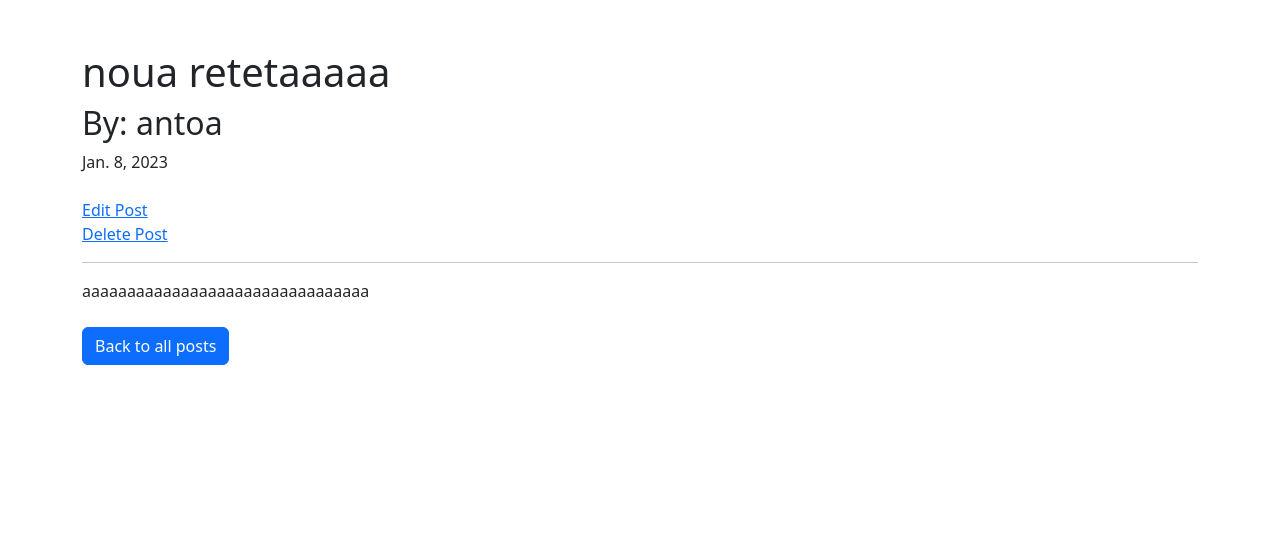
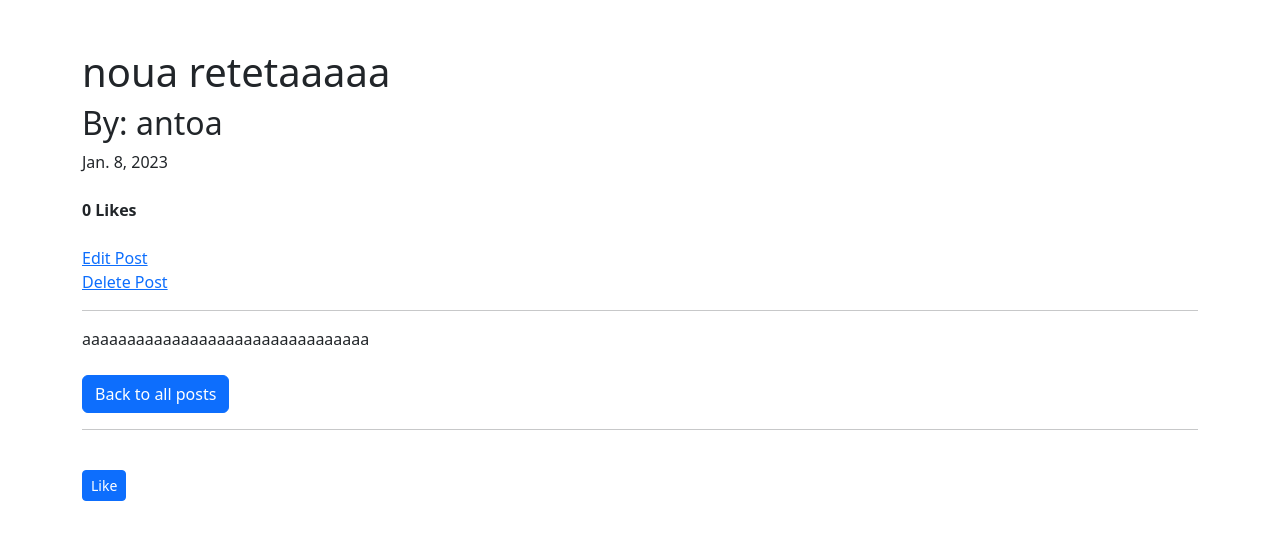
Before and after one commit to antoniaavadanei/Recipes_blog, a Django app: page /post/36 in a window 1280 px wide. Shown: the part 56-596 px from the top of the page. Run offline with Django 4.2, Linux system fonts and the light colour scheme; a user stored in the database is signed in; data comes from the database, SQL or seed files in the repository; both versions use the stored data as it was after the commit.

Commit message:
add like button

```diff
--- a/recipe_blog/core/models.py
+++ b/recipe_blog/core/models.py
@@ -22,7 +22,10 @@ class Post(models.Model):
     body = models.TextField()
     post_date = models.DateField(auto_now_add=True)
     category = models.CharField(max_length=255, default="Desert")
+    likes = models.ManyToManyField(User, related_name='blog_posts')
 
+    def total_likes(self):
+        return self.likes.count()
     def __str__(self):
         return self.title + ' | ' + str(self.author)
 
--- a/recipe_blog/core/templates/post_detail.html
+++ b/recipe_blog/core/templates/post_detail.html
@@ -6,6 +6,9 @@
 <h1> {{post.title}}</h1>
 <h2>By: {{post.author}} </h2>
 {{post.post_date}}
+<br>
+<br>
+<strong>{{post.total_likes}} Likes</strong>
 <br>
 <br>
 {% if user.is_authenticated %}
@@ -21,4 +24,15 @@
 <br>
 <a href="{% url 'home' %}" class="btn btn-primary" type="button"> Back to all posts</a>
 
+<br/>
+<hr>
+<br/>
+{% if user.is_authenticated %}
+<form action="{% url 'like_post' post.pk %}" method = "POST">
+    {% csrf_token %}
+    <button type="submit" , name="post_id" , value="{{post.id}}" , class="btn btn-primary btn-sm">Like</button>
+</form>
+{% endif %}
+
+
 {% endblock %}
--- a/recipe_blog/core/urls.py
+++ b/recipe_blog/core/urls.py
@@ -1,6 +1,7 @@
 from django.urls import path
 from . import views
-from .views import HomeView,PostDetailView, CreatePostView, UpdatePostView, DeletePostView, CreateCategoryView, CategoryView, CategoryListView, CategoryDetailView
+from .views import HomeView,PostDetailView, CreatePostView, UpdatePostView, DeletePostView, CreateCategoryView, CategoryView, \
+    CategoryListView, CategoryDetailView,LikeView
 
 urlpatterns = [
     # path('',views.home, name="home"),
@@ -13,4 +14,5 @@ urlpatterns = [
     path('category/<str:cats>/',CategoryView, name='category'),
     path('category-list/',CategoryListView, name='category-list'),
     path('category-detail/',CategoryDetailView.as_view(), name='category-detail'),
+    path('like/<int:pk>',LikeView, name='like_post'),
 ]
--- a/recipe_blog/core/views.py
+++ b/recipe_blog/core/views.py
@@ -1,8 +1,9 @@
-from django.shortcuts import render
+from django.shortcuts import render,get_object_or_404
 from django.views.generic import ListView, DetailView, CreateView, UpdateView, DeleteView
 from .models import Post, Category
 from .forms import PostForm, EditForm
-from django.urls import reverse_lazy
+from django.urls import reverse_lazy, reverse
+from django.http import HttpResponseRedirect
 
 
 class HomeView(ListView):
@@ -103,3 +104,8 @@ class CategoryDetailView(ListView):
         context['post_list'] = Post.objects.filter(category="Vegan")
         context["cat_menu"] = cat_menu
         return context
+
+def LikeView(request, pk):
+    post = get_object_or_404(Post, id=request.POST.get('post_id'))
+    post.likes.add(request.user)
+    return HttpResponseRedirect(reverse('post_detail',args=[str(pk)]))
```
Also changed, not shown: recipe_blog/core/migrations/0009_post_likes.py (added), recipe_blog/db.sqlite3.
